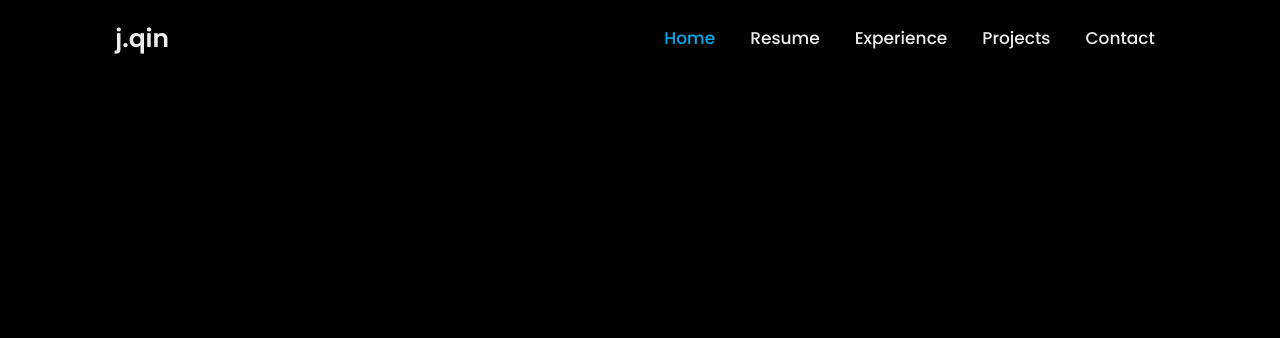
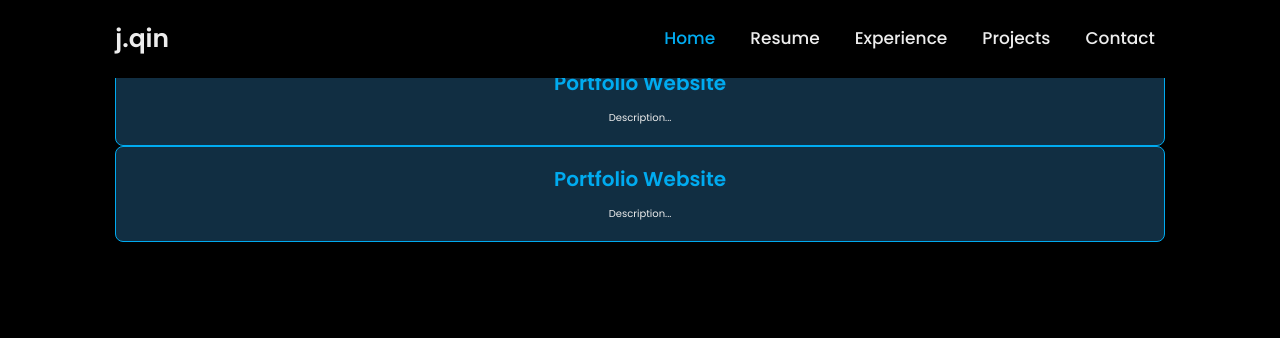
Before and after one commit to jaysonedu/Portfolio, a Django app: page /projects/ in a window 1280 px wide. Shown: the top 338 px of the page. Run offline with Django 5.2, Linux system fonts and the light colour scheme; some libraries are stand-ins or nearby versions.

Commit message:
added projects draft

```diff
--- a/projects/templates/projects/project_index.html
+++ b/projects/templates/projects/project_index.html
@@ -2,8 +2,20 @@
 
 {% block content %}
 <section class="projects">
+    <div class="project-grid">
+        <div class="project-card">
+            <div class="card-content">
+                <h5 class="card-title">Portfolio Website</h5>
+                <p class="card-text">Description...</p>
+            </div>
+        </div>
+        <div class="project-card">
+            <div class="card-content">
+                <h5 class="card-title">Portfolio Website</h5>
+                <p class="card-text">Description...</p>
+            </div>
+        </div>
 
-
+    </div>
 </section>
-
 {% endblock %}
--- a/projects/urls.py
+++ b/projects/urls.py
@@ -4,6 +4,7 @@
 from projects import views
 
 urlpatterns = [
-    path("", views.project_index, name="project_index"),
-    path("<int:pk>/", views.project_detail, name="project_detail"),
+    ## path("", views.project_index, name="project_index"),
+    ## path("<int:pk>/", views.project_detail, name="project_detail"),
+    path("", views.project_home, name="projects"),
 ]
--- a/projects/views.py
+++ b/projects/views.py
@@ -1,7 +1,8 @@
 from django.shortcuts import render
 from projects.models import Project
 
-def project_index(request):
+
+""" def project_index(request):
     projects = Project.objects.all()
     context = {
         "projects": projects
@@ -13,4 +14,7 @@
     context = {
         "project": project
     }
-    return render(request, "projects/project_detail.html", context)
+    return render(request, "projects/project_detail.html", context) """
+
+def project_home(request):
+    return render(request, "projects/project_index.html")
--- a/static/css/home.css
+++ b/static/css/home.css
@@ -525,6 +525,85 @@
     }
 }
 
+.projects {
+    display: flex;
+    flex-direction: column;
+    gap: 2rem;
+    background: black;
+    padding: 5rem 9%;
+}
+
+.projects.project-grid {
+    display: grid;
+    grid-template-columns: repeat(3, 1fr); /* 3 cards per row */
+    gap: 2rem;
+}
+
+.project-card {
+    background-color: var(--second-bg-color);
+    border: 1px solid var(--main-color);
+    border-radius: 8px;
+    padding: 2rem;
+    cursor: pointer;
+    transition: transform 0.3s, box-shadow 0.3s;
+    display: flex;
+    flex-direction: column;
+    justify-content: center;
+    align-items: center;
+}
+
+.project-card:hover {
+    transform: scale(1.05);
+    box-shadow: 0 4px 8px rgba(0, 0, 0, 0.3);
+}
+
+.project-card .card-content {
+    text-align: center;
+    color: var(--text-color);
+}
+
+.project-card .card-title {
+    font-size: 2rem;
+    font-weight: 600;
+    color: var(--main-color);
+    margin-bottom: 1.5rem;
+}
+
+/* Modal Styles */
+.modal {
+    position: fixed;
+    z-index: 1000;
+    left: 0;
+    top: 0;
+    width: 100%;
+    height: 100%;
+    overflow: auto;
+    background-color: rgba(0, 0, 0, 0.8);
+}
+
+.modal-content {
+    background-color: var(--bg-color);
+    margin: 15% auto;
+    padding: 2rem;
+    border: 1px solid var(--main-color);
+    width: 60%;
+    border-radius: 10px;
+    color: var(--text-color);
+}
+
+.close {
+    color: var(--main-color);
+    float: right;
+    font-size: 2.5rem;
+    font-weight: bold;
+    cursor: pointer;
+}
+
+.close:hover,
+.close:focus {
+    color: #ffffff;
+}
+
 
 
 .contact {
@@ -656,5 +735,16 @@
     .home {
         padding: 0 4%;
     }
+}
 
+@media (max-width: 992px) {
+    .project-grid {
+        grid-template-columns: repeat(2, 1fr); /* 2 cards per row on medium screens */
+    }
 }
+
+@media (max-width: 768px) {
+    .project-grid {
+        grid-template-columns: 1fr; /* 1 card per row on small screens */
+    }
+}
```
Also changed, not shown: 1 other file.
